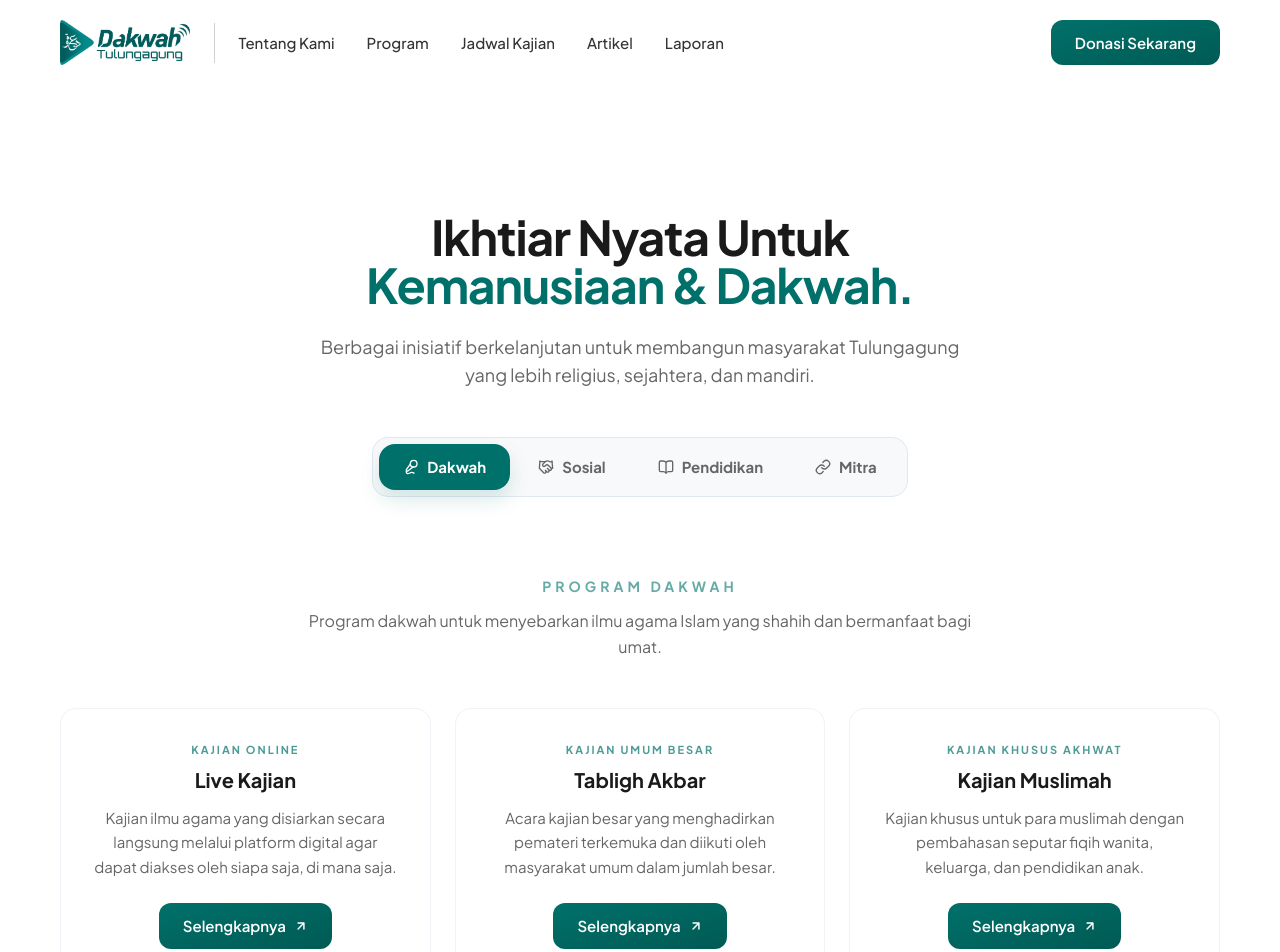
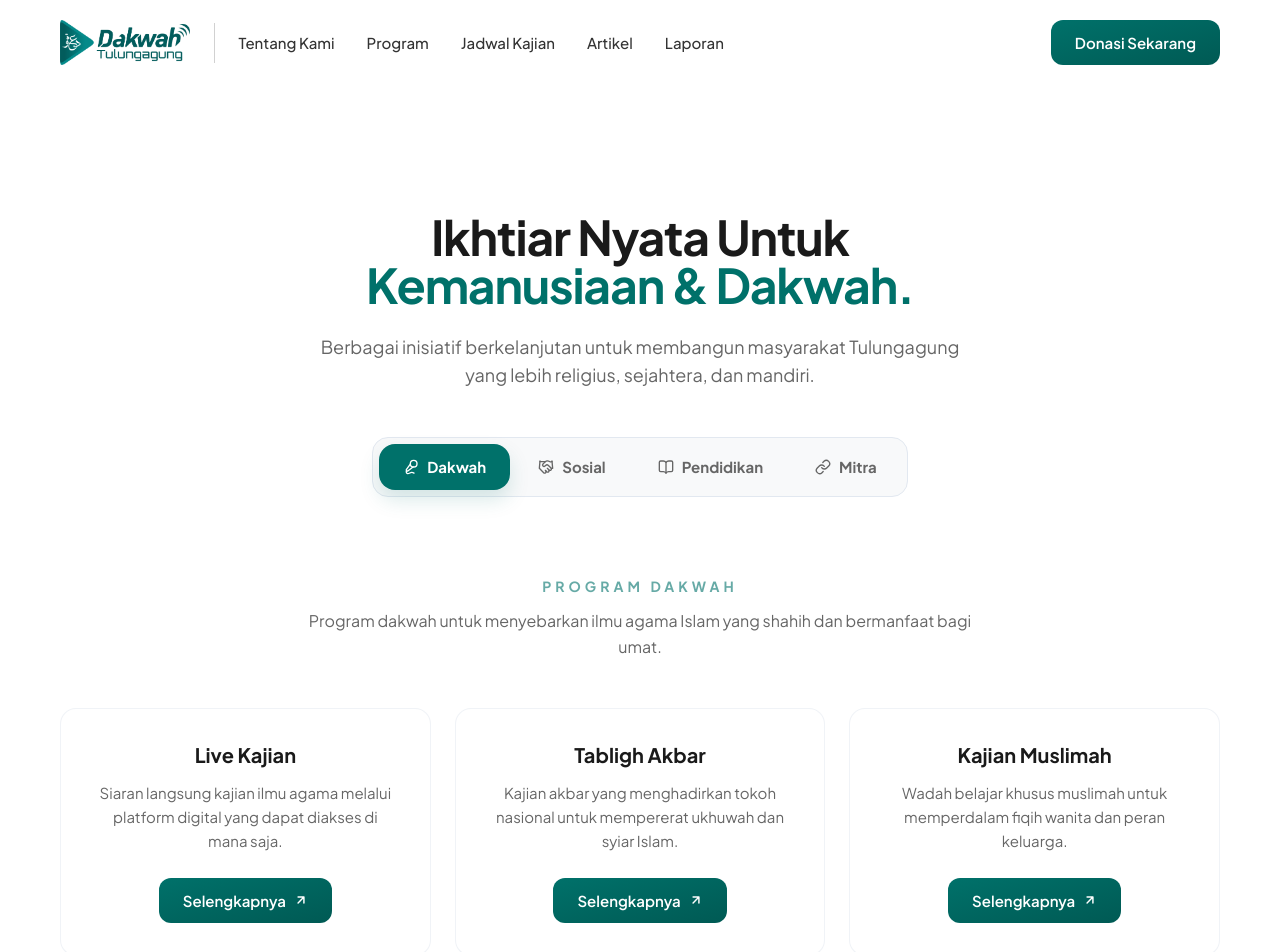
Before and after one commit to AldoMahendra12/web_dt, a Next.js app: page /program in a window 1280 px wide. Shown: the top 952 px of the page. Built offline with nearby package versions, Linux system fonts and the light colour scheme.

Commit message:
feat: initial project push - Next.js 14 Dakwah Tulungagung website

```diff
--- a/src/components/sections/program/ProgramContent.tsx
+++ b/src/components/sections/program/ProgramContent.tsx
@@ -92,11 +92,6 @@ function ProgramCard({
       transition={{ delay: index * 0.1 }}
       className="group bg-white rounded-2xl p-8 flex flex-col items-center text-center transition-all duration-300 hover:shadow-card-hover hover:-translate-y-1 border border-border-default/50"
     >
-      {/* Subtitle badge */}
-      <span className="text-[11px] font-bold tracking-[2px] text-primary/70 uppercase mb-2">
-        {item.subtitle}
-      </span>
-
       {/* Title */}
       <h3 className="text-xl font-bold text-text-heading mb-3 group-hover:text-primary transition-colors duration-300">
         {item.title}
--- a/src/components/ui/program-dialog.tsx
+++ b/src/components/ui/program-dialog.tsx
@@ -85,9 +85,6 @@ export default function ProgramDialog({ open, program, onClose }: ProgramDialogP
 
           {/* Title Area */}
           <div className="mb-6">
-            <span className="inline-block px-3 py-1.5 rounded-md text-xs font-bold tracking-[2px] text-white/90 uppercase mb-3" style={{ background: "rgba(255, 255, 255, 0.1)", border: "1px solid rgba(255, 255, 255, 0.1)" }}>
-              {program.subtitle}
-            </span>
             <h2 className="text-white text-3xl sm:text-4xl font-bold tracking-tight mb-4">
               {program.title}
             </h2>
@@ -99,7 +96,7 @@ export default function ProgramDialog({ open, program, onClose }: ProgramDialogP
           {/* Description Section */}
           <div className="mb-8 max-h-[40vh] overflow-y-auto pr-2 custom-scrollbar">
             <p className="text-white/80 text-base leading-relaxed">
-              {program.description}
+              {program.fullDescription || program.description}
             </p>
           </div>
 
--- a/src/data/program.ts
+++ b/src/data/program.ts
@@ -43,8 +43,8 @@ export const programItems: ProgramItem[] = [
     categoryId: "dakwah",
     title: "Live Kajian",
     subtitle: "Kajian Online",
-    description:
-      "Kajian ilmu agama yang disiarkan secara langsung melalui platform digital agar dapat diakses oleh siapa saja, di mana saja.",
+    description: "Siaran langsung kajian ilmu agama melalui platform digital yang dapat diakses di mana saja.",
+    fullDescription: "Program Live Kajian menghadirkan kemudahan bagi jamaah untuk tetap menimba ilmu meskipun terhalang jarak dan waktu. Melalui siaran langsung di berbagai platform media sosial Dakwah Tulungagung, jamaah dapat menyimak pembahasan kitab dan tanya jawab agama secara interaktif dari mana pun mereka berada.",
     icon: "📡",
   },
   {
@@ -52,8 +52,8 @@ export const programItems: ProgramItem[] = [
     categoryId: "dakwah",
     title: "Tabligh Akbar",
     subtitle: "Kajian Umum Besar",
-    description:
-      "Acara kajian besar yang menghadirkan pemateri terkemuka dan diikuti oleh masyarakat umum dalam jumlah besar.",
+    description: "Kajian akbar yang menghadirkan tokoh nasional untuk mempererat ukhuwah dan syiar Islam.",
+    fullDescription: "Tabligh Akbar adalah perhelatan kajian besar yang menjadi momentum berkumpulnya ribuan jamaah untuk mempererat tali ukhuwah islamiyah. Menghadirkan pemateri terkemuka tingkat nasional, acara ini bertujuan untuk memberikan pencerahan sekaligus memperkuat syiar dakwah sunnah di tengah masyarakat Tulungagung.",
     icon: "🎤",
   },
   {
@@ -61,17 +61,17 @@ export const programItems: ProgramItem[] = [
     categoryId: "dakwah",
     title: "Kajian Muslimah",
     subtitle: "Kajian Khusus Akhwat",
-    description:
-      "Kajian khusus untuk para muslimah dengan pembahasan seputar fiqih wanita, keluarga, dan pendidikan anak.",
+    description: "Wadah belajar khusus muslimah untuk memperdalam fiqih wanita dan peran keluarga.",
+    fullDescription: "Kajian Muslimah dirancang khusus untuk memenuhi kebutuhan ilmu para akhwat dalam menjalankan peran sebagai ibu, istri, dan hamba Allah. Pembahasan difokuskan pada fiqih wanita, tarbiyatul aulad (pendidikan anak), serta manajemen rumah tangga yang sesuai dengan tuntunan Al-Qur'an dan As-Sunnah.",
     icon: "👩",
   },
   {
     id: "safari-dakwah",
     categoryId: "dakwah",
     title: "Safari Dakwah",
-    subtitle: "Dakwah Keliling",
-    description:
-      "Program dakwah yang menjangkau berbagai daerah dan komunitas untuk menyebarkan ilmu kebaikan.",
+    subtitle: "Kajian Intensif",
+    description: "Rangkaian kajian yang menghadirkan asatidzah dari luar daerah untuk menyapa jamaah di Tulungagung.",
+    fullDescription: "Safari Dakwah adalah program khusus Dakwah Tulungagung yang mengundang para ustadz dan asatidzah berkompeten dari luar daerah untuk mengisi serangkaian kajian di Tulungagung. Meskipun serupa dengan Tabligh Akbar, Safari Dakwah memiliki rangkaian acara yang lebih banyak dan terjadwal secara intensif di berbagai lokasi, memungkinkan interaksi ilmu yang lebih mendalam bagi seluruh lapisan masyarakat.",
     icon: "🚐",
   },
   {
@@ -79,8 +79,8 @@ export const programItems: ProgramItem[] = [
     categoryId: "dakwah",
     title: "Kajian Rutin",
     subtitle: "Kajian Berkala",
-    description:
-      "Kajian terjadwal secara rutin yang membahas kitab-kitab dan ilmu agama secara sistematis dan berkesinambungan.",
+    description: "Pembahasan kitab secara sistematis dan berkesinambungan untuk pemahaman ilmu yang kokoh.",
+    fullDescription: "Kajian Rutin adalah sarana thalabul ilmi yang bersifat berkelanjutan. Dalam kajian ini, jamaah diajak untuk membedah kitab-kitab para ulama secara bab demi bab, mulai dari tauhid, ibadah, hingga akhlak, demi membangun pondasi pemahaman agama yang mendalam dan terstruktur.",
     icon: "📅",
   },
 
@@ -90,8 +90,8 @@ export const programItems: ProgramItem[] = [
     categoryId: "sosial",
     title: "Jumat Berkah",
     subtitle: "Nasi Gratis",
-    description:
-      "Pembagian nasi gratis setiap hari Jumat untuk masyarakat yang membutuhkan sebagai bentuk kepedulian sosial.",
+    description: "Inisiatif berbagi makanan gratis setiap hari Jumat sebagai wujud kepedulian sosial.",
+    fullDescription: "Melalui program Jumat Berkah, Dakwah Tulungagung berupaya menyebarkan kebahagiaan dengan membagikan paket makanan gratis kepada jamaah shalat Jumat, musafir, dan masyarakat yang membutuhkan. Kegiatan ini bukan sekadar berbagi makanan, tetapi juga sarana mempererat silaturahmi dan memupuk kepedulian antar sesama.",
     icon: "🍚",
   },
   {
@@ -99,8 +99,8 @@ export const programItems: ProgramItem[] = [
     categoryId: "sosial",
     title: "Pemeriksaan Gratis",
     subtitle: "Cek Kesehatan",
-    description:
-      "Layanan pemeriksaan kesehatan gratis bagi masyarakat yang kurang mampu bekerja sama dengan tenaga medis.",
+    description: "Layanan cek kesehatan dasar tanpa biaya untuk membantu masyarakat menjaga kesehatan.",
+    fullDescription: "Program Pemeriksaan Gratis hadir sebagai bentuk nyata kepedulian Dakwah Tulungagung terhadap kesehatan umat. Bekerja sama dengan tenaga medis profesional, kami menyediakan layanan pengecekan kesehatan rutin seperti tekanan darah, gula darah, dan konsultasi kesehatan umum bagi masyarakat luas tanpa dipungut biaya.",
     icon: "🏥",
   },
   {
@@ -108,17 +108,17 @@ export const programItems: ProgramItem[] = [
     categoryId: "sosial",
     title: "Pipanisasi",
     subtitle: "Akses Air Bersih",
-    description:
-      "Program pemasangan pipa air bersih untuk daerah-daerah yang kesulitan mendapatkan akses air layak konsumsi.",
+    description: "Pembangunan sarana air bersih untuk wilayah yang kesulitan akses air layak konsumsi.",
+    fullDescription: "Program Pipanisasi berfokus pada penyediaan infrastruktur air bersih bagi pemukiman atau fasilitas umum yang selama ini kesulitan mendapatkan akses air layak. Dengan membangun jaringan pipa dan sumber air, kami berharap dapat membantu meningkatkan kualitas sanitasi dan kesehatan masyarakat di daerah-daerah terpencil.",
     icon: "💧",
   },
   {
     id: "kumplung-pahala",
     categoryId: "sosial",
     title: "Kumplung Pahala",
-    subtitle: "Singkatan Tanya Aji",
-    description:
-      "Program konsultasi dan edukasi tentang ibadah haji serta pengumpulan pahala melalui kegiatan kebaikan bersama.",
+    subtitle: "Sedekah Mandiri",
+    description: "Sedekah harian mandiri dari rumah menggunakan media 'kumplung' yang dikumpulkan setiap hari Minggu.",
+    fullDescription: "Program Kumplung Pahala adalah inisiatif sedekah harian yang dirancang untuk memudahkan jamaah dalam beristiqomah menyisihkan sebagian hartanya tanpa harus setiap hari ke masjid. Jamaah akan diberikan sebuah 'kumplung' (kotak celengan) untuk diisi secara rutin di rumah. Setiap hari Minggu, jamaah dapat membawa kumplung tersebut ke titik pengumpulan untuk disetorkan dan ditukarkan dengan kotak yang baru (kosong). Dana yang terkumpul dikelola secara amanah untuk mendukung berbagai program dakwah dan sosial.",
     icon: "🕋",
   },
   {
@@ -126,8 +126,8 @@ export const programItems: ProgramItem[] = [
     categoryId: "sosial",
     title: "Donasi",
     subtitle: "Sedekah & Infaq",
-    description:
-      "Wadah untuk menyalurkan donasi, sedekah, dan infaq yang akan dikelola secara amanah dan transparan.",
+    description: "Salurkan sedekah dan infaq terbaik Anda untuk mendukung keberlangsungan dakwah dan sosial.",
+    fullDescription: "Program Donasi merupakan wadah bagi siapa saja yang ingin berpartisipasi dalam perjuangan dakwah. Setiap rupiah yang Anda titipkan akan dikelola secara amanah dan transparan untuk mendanai berbagai operasional dakwah, pembangunan fasilitas umat, serta bantuan kemanusiaan yang menjadi fokus Dakwah Tulungagung.",
     icon: "💰",
   },
   {
@@ -135,8 +135,8 @@ export const programItems: ProgramItem[] = [
     categoryId: "sosial",
     title: "Penyaluran Dana Riba",
     subtitle: "Pembersihan Harta",
-    description:
-      "Program penyaluran dana yang berasal dari riba untuk disalurkan ke kegiatan sosial yang bermanfaat bagi umat.",
+    description: "Layanan penyaluran dana sisa riba untuk fasilitas umum sesuai tuntunan syariah.",
+    fullDescription: "Bagi jamaah yang ingin membersihkan hartanya dari unsur riba yang tidak sengaja diperoleh, kami menyediakan layanan penyaluran dana riba. Sesuai fatwa para ulama, dana tersebut akan dialokasikan murni untuk kepentingan fasilitas umum non-konsumtif, seperti pembangunan jalan, jembatan, atau sarana kebersihan masyarakat.",
     icon: "🔄",
   },
 
@@ -146,8 +146,8 @@ export const programItems: ProgramItem[] = [
     categoryId: "pendidikan",
     title: "Tahsin Al-Qur'an",
     subtitle: "Perbaikan Bacaan",
-    description:
-      "Kelas perbaikan bacaan Al-Qur'an agar sesuai dengan kaidah tajwid yang benar dan makhorijul huruf yang tepat.",
+    description: "Kelas perbaikan bacaan Al-Qur'an agar sesuai dengan kaidah tajwid yang benar.",
+    fullDescription: "Kelas Tahsin Al-Qur'an terbuka bagi jamaah yang ingin memperbaiki kualitas bacaan mereka. Dengan bimbingan ustadz yang mumpuni, peserta akan belajar mengenai makhorijul huruf, sifat-sifat huruf, serta hukum-hukum tajwid secara mendalam demi mencapai bacaan yang tartil dan sesuai sunnah.",
     icon: "📖",
   },
   {
@@ -155,8 +155,8 @@ export const programItems: ProgramItem[] = [
     categoryId: "pendidikan",
     title: "Bahasa Arab",
     subtitle: "Kelas Bahasa",
-    description:
-      "Pembelajaran bahasa Arab dasar hingga lanjutan untuk memahami Al-Qur'an dan sumber-sumber ilmu agama.",
+    description: "Pembelajaran bahasa Arab dasar sebagai kunci utama memahami Al-Qur'an dan Sunnah.",
+    fullDescription: "Program Bahasa Arab hadir untuk memudahkan umat dalam menyelami makna Al-Qur'an dan kitab-kitab para ulama. Pembelajaran dirancang secara sistematis bagi pemula hingga tingkat lanjut, mencakup pemahaman nahwu, sharaf, dan percakapan harian untuk menumbuhkan kecintaan terhadap bahasa agama.",
     icon: "🔤",
   },
   {
@@ -164,8 +164,8 @@ export const programItems: ProgramItem[] = [
     categoryId: "pendidikan",
     title: "Pelatihan-Pelatihan",
     subtitle: "Panitia Qurban dll.",
-    description:
-      "Berbagai pelatihan praktis termasuk pelatihan panitia qurban, manajemen masjid, dan keterampilan lainnya.",
+    description: "Berbagai workshop keterampilan praktis untuk meningkatkan kapasitas dan kemandirian umat.",
+    fullDescription: "Kami menyelenggarakan beragam pelatihan praktis yang bermanfaat bagi kehidupan bermasyarakat, mulai dari pelatihan manajemen masjid, tata cara pengurusan jenazah, hingga pelatihan penyembelihan hewan qurban sesuai syariat. Tujuannya adalah untuk melahirkan pribadi-pribadi yang terampil dan mandiri.",
     icon: "🎓",
   },
 
@@ -175,17 +175,17 @@ export const programItems: ProgramItem[] = [
     categoryId: "mitra",
     title: "Kita Peduli",
     subtitle: "Mitra Sosial",
-    description:
-      "Lembaga mitra yang berfokus pada kegiatan kepedulian sosial dan pemberdayaan masyarakat.",
+    description: "Lembaga mitra strategis yang bergerak dalam aksi kemanusiaan dan tanggap bencana.",
+    fullDescription: "Kita Peduli adalah mitra strategis Dakwah Tulungagung dalam menyalurkan bantuan kemanusiaan secara cepat dan tepat sasaran. Fokus utama kemitraan ini mencakup bantuan bencana alam, santunan yatim piatu, serta pemberdayaan ekonomi umat melalui program-program yang berkelanjutan.",
     icon: "❤️",
   },
   {
     id: "ksmi",
     categoryId: "mitra",
     title: "KSMI",
-    subtitle: "Komunitas Studi",
-    description:
-      "Komunitas Studi Muslim Indonesia yang aktif dalam kegiatan dakwah dan pengembangan keilmuan.",
+    subtitle: "Koperasi Syariah",
+    description: "Koperasi Syariah penyedia solusi ekonomi tanpa riba, denda, dan sita dengan prinsip gotong royong.",
+    fullDescription: "Koperasi Syirkah Muslim Indonesia (KSMI) hadir sebagai solusi nyata bagi umat untuk berlepas diri dari jeratan riba. Berlandaskan semangat gotong royong, KSMI menyediakan berbagai layanan keuangan berbasis syariah murni, termasuk investasi proyek produktif, pembiayaan (kredit) barang tanpa denda dan sita, serta layanan tabungan dengan akad qard. Seluruh transaksi di KSMI diawasi untuk memastikan kesesuaian dengan hukum syar’i, memberikan ketenangan dan keberkahan bagi para anggotanya.",
     icon: "🏛️",
   },
   {
@@ -193,8 +193,8 @@ export const programItems: ProgramItem[] = [
     categoryId: "mitra",
     title: "Ponpes Imam Syafi'i",
     subtitle: "Pondok Pesantren",
-    description:
-      "Pondok pesantren bermanhaj salaf yang menjadi mitra dalam pendidikan dan dakwah di Tulungagung.",
+    description: "Lembaga pendidikan pesantren mitra dalam mencetak generasi thalabul ilmi yang bermanhaj salaf.",
+    fullDescription: "Pondok Pesantren Imam Syafi'i Tulungagung adalah mitra utama kami dalam sektor pendidikan formal and non-formal. Dengan kurikulum yang berfokus pada hifdzul Qur'an dan pemahaman kitab-kitab salaf, pesantren ini berkomitmen mencetak generasi muslim yang berilmu amaliyah dan beramal ilmiyah.",
     icon: "🕌",
   },
   {
@@ -202,8 +202,8 @@ export const programItems: ProgramItem[] = [
     categoryId: "mitra",
     title: "Sekolah di Tulungagung",
     subtitle: "Sekolah Sunnah",
-    description:
-      "Sekolah-sekolah berbasis sunnah di Tulungagung yang berkolaborasi dalam pendidikan generasi Islami.",
+    description: "Jaringan sekolah berbasis sunnah yang berkolaborasi dalam mendidik generasi Rabbani.",
+    fullDescription: "Dakwah Tulungagung menjalin kerja sama dengan berbagai sekolah Islam di wilayah Tulungagung yang memiliki visi serupa dalam menanamkan nilai-nilai tauhid dan sunnah sejak dini. Kolaborasi ini mencakup pembinaan asatidzah, pengembangan kurikulum agama, serta kegiatan ekstrakurikuler yang Islami.",
     icon: "🏫",
   },
 ];
--- a/src/types/index.ts
+++ b/src/types/index.ts
@@ -77,6 +77,7 @@ export interface ProgramItem {
   title: string;
   subtitle: string;
   description: string;
+  fullDescription?: string;
   icon: string;
 }
 
```
Also changed, not shown: 1 other file (tests, documents, lock files or other folders).
